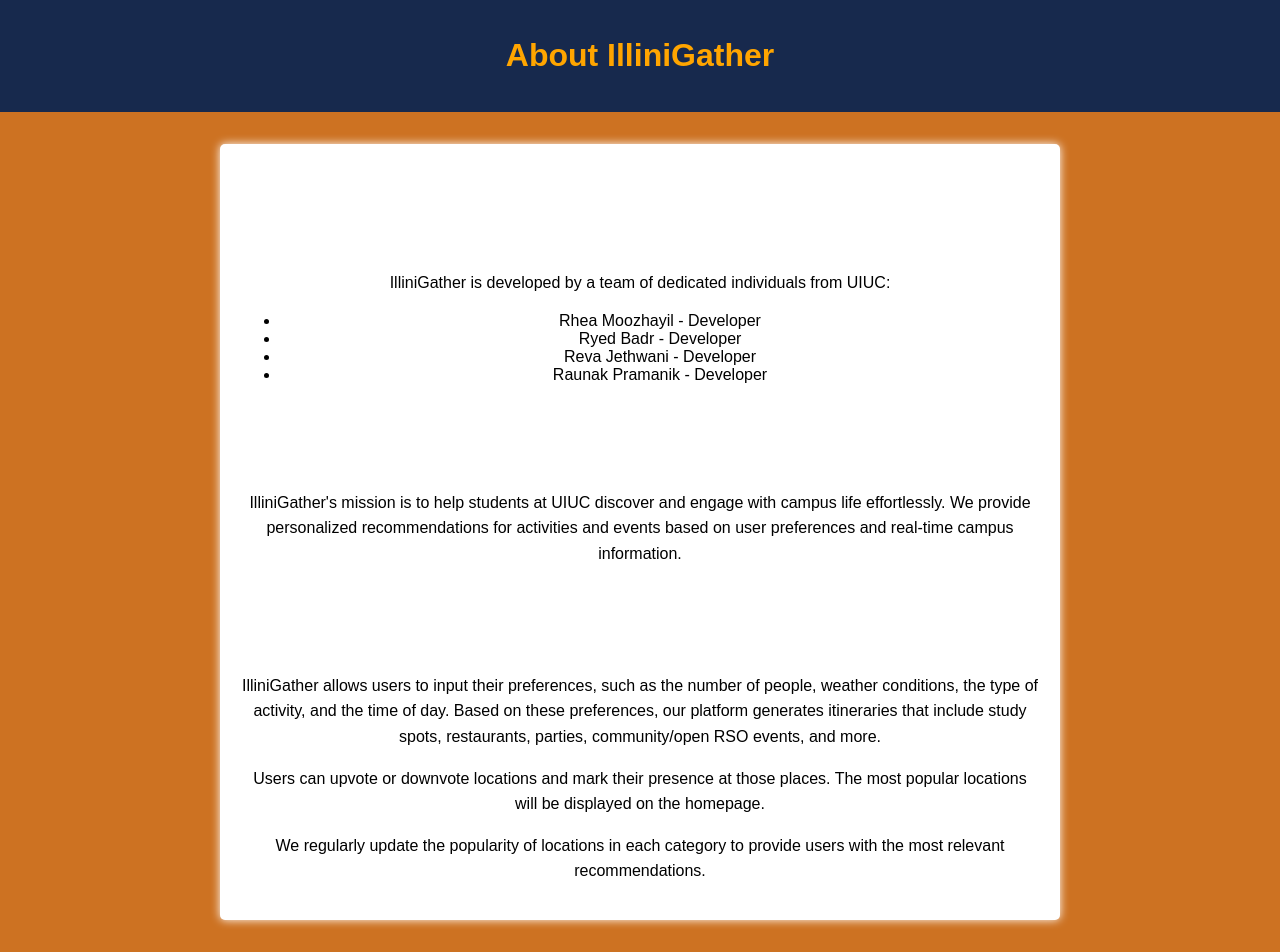
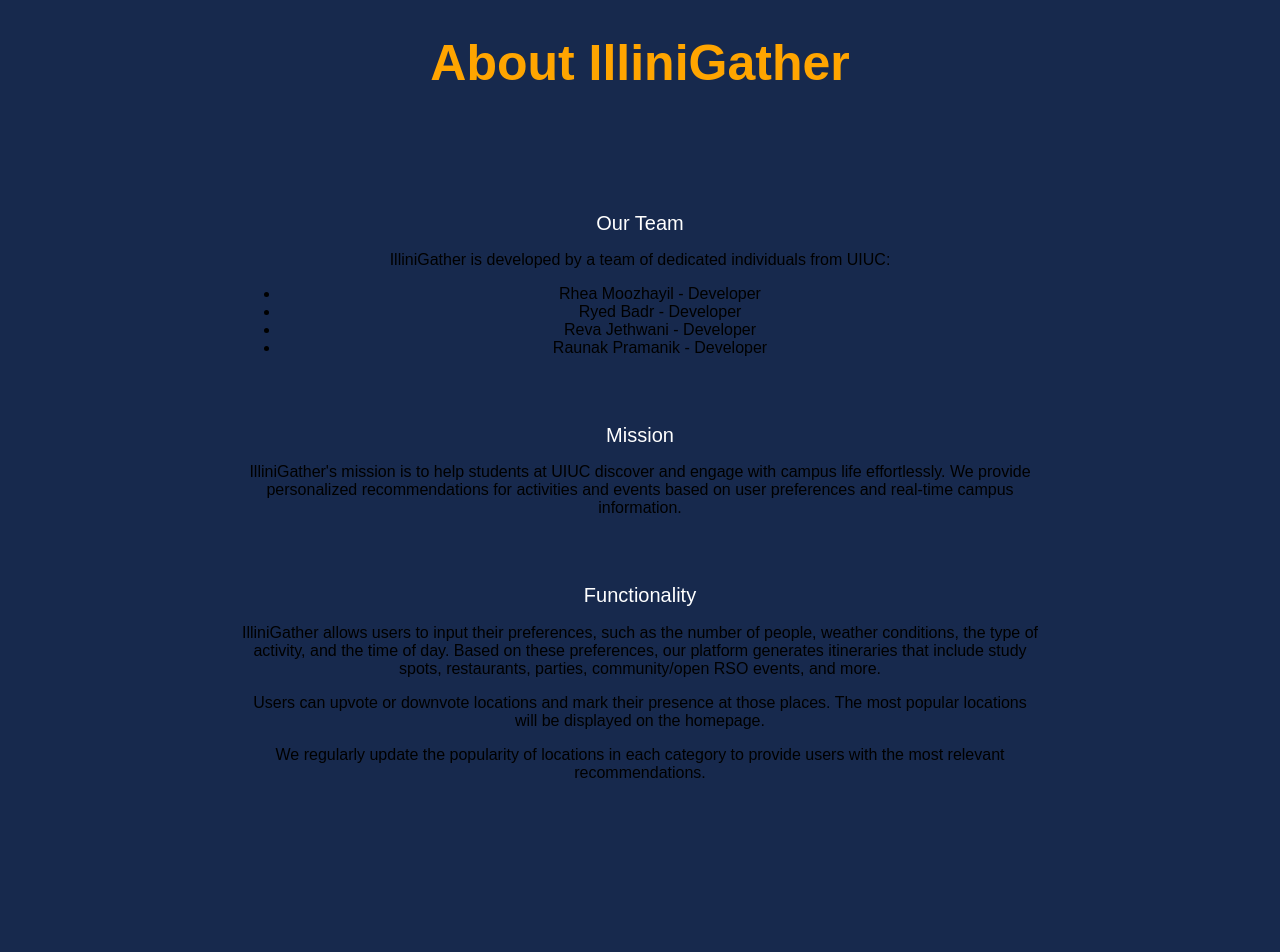
Before and after one commit to revajeth/IlliniGather, a Flask app: template src/pages/templates/about.html in a window 1280 px wide. After the commit the page ends 778 px from the top, so only its background shows below. Run offline with Flask 3, Linux system fonts and the light colour scheme; the template is opened without the code that fills it, so the values that code supplies are empty.

Commit message:
deleted old css

```diff
--- a/src/pages/static/css/styles.css
+++ b/src/pages/static/css/styles.css
@@ -168,36 +168,3 @@ body {
     font-weight: bold;
     text-decoration: none;
   }
-
-  /* about page */
-
-    body {
-      font-family: Arial, sans-serif;
-      background-color: #cd7222;
-      margin: 0;
-      padding: 0;
-    }
-
-    header {
-      background-color: #17294d;
-      color: #fff;
-      text-align: center;
-      padding: 1em;
-    }
-
-    h1 {
-      font-size: 2em;
-    }
-
-    .container {
-      max-width: 800px;
-      margin: 2em auto;
-      background-color: #fff;
-      padding: 20px;
-      border-radius: 5px;
-      box-shadow: 0 0 10px #fff;
-    }
-
-    p {
-      line-height: 1.6;
-    }
```
